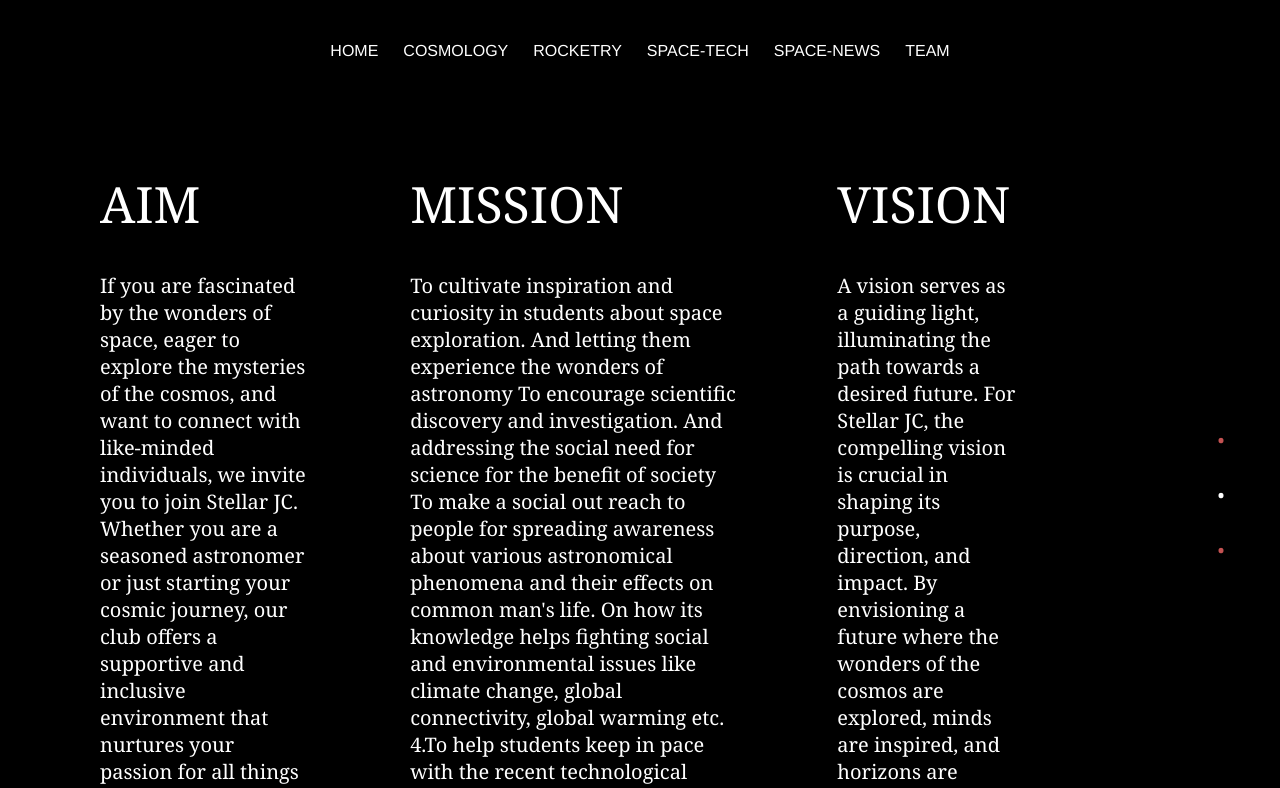
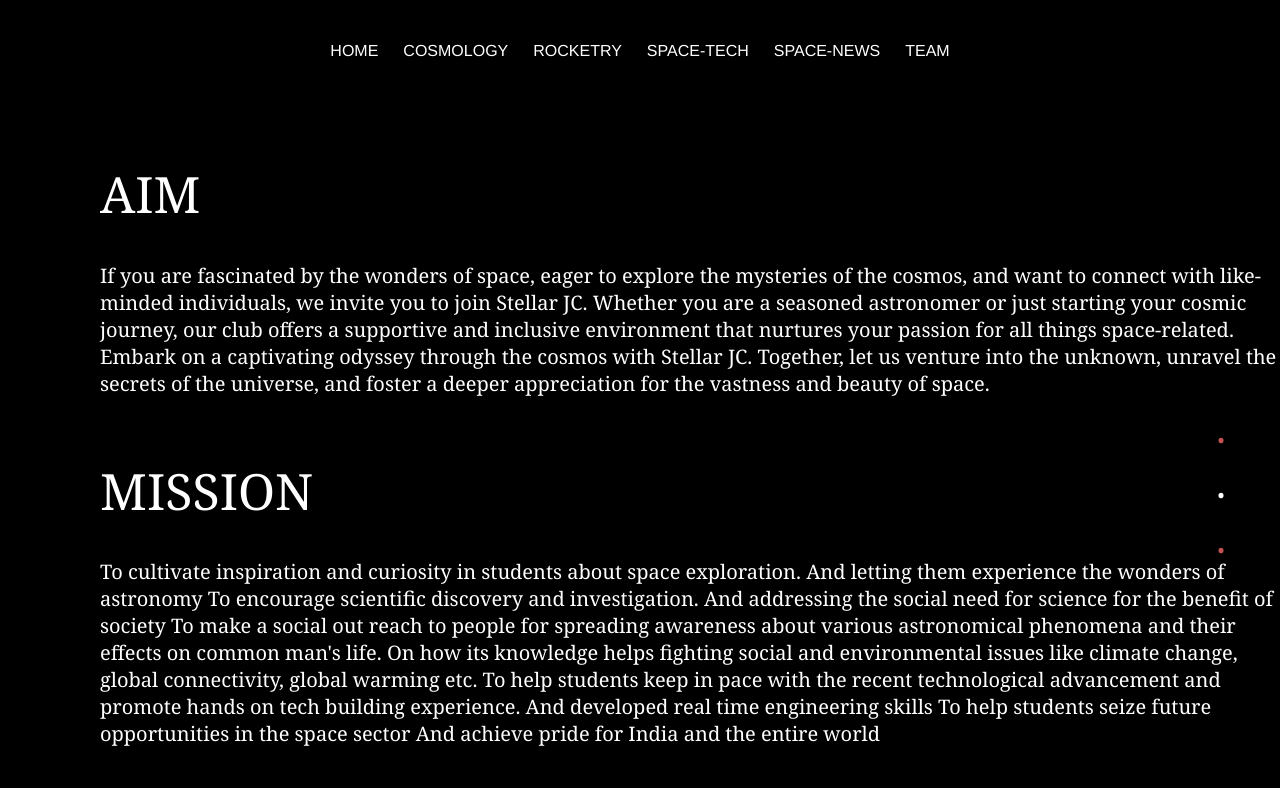
Before and after one commit to stellarjc/Website-React-Code, a React (Create React App) app: page /h2 in a window 1280 px wide. Shown: the top 788 px of the page. Built offline with nearby package versions, Linux system fonts and the light colour scheme.

Commit message:
did the right thing -avinash

```diff
--- a/src/css/Home.css
+++ b/src/css/Home.css
@@ -75,7 +75,7 @@
     background-color: rgb(0, 0, 0);
     height: 1000px;
     margin-top: 10px;
-    display: flex;
+    display:block;
 }
 .home-main-aim-h1{
     margin-top: 60px;
@@ -86,6 +86,7 @@
     color:rgb(255, 255, 255);
 }
 .home-main-aim-p{
+    max-width: 1200px;
     margin-top: 0px;
     margin-left: 100px;
     font-size: 20px;
--- a/src/screens/Home2.js
+++ b/src/screens/Home2.js
@@ -6,7 +6,7 @@ function Home2(){
     window.addEventListener('scroll', function (e) {
         console.log(this.window.scrollY);
         if(this.window.location.href==='http://localhost:3000/h2'){
-        if (this.window.scrollY >250) {
+        if (this.window.scrollY >350) {
             console.log('scrolling down');
             window.location.href = '/h3';
         }
@@ -30,8 +30,8 @@ function Home2(){
                 <p className="home-main-aim-p">To cultivate inspiration and curiosity in students about space exploration. And letting them experience the wonders of astronomy
 To encourage scientific discovery and investigation. And addressing the social need for science for the benefit of society
 To make a social out reach to people for spreading awareness about various astronomical phenomena and their effects on common man's life. On how its knowledge helps fighting social and environmental issues like climate change, global connectivity, global warming etc.
-4.To help students keep in pace with the recent technological advancement and promote hands on tech building experience. And developed real time engineering skills
-5.To help students seize future opportunities in the space sector And achieve pride for India and the entire world
+To help students keep in pace with the recent technological advancement and promote hands on tech building experience. And developed real time engineering skills
+To help students seize future opportunities in the space sector And achieve pride for India and the entire world
 </p>
            </div>
            <div className="home-main-aim">
```
